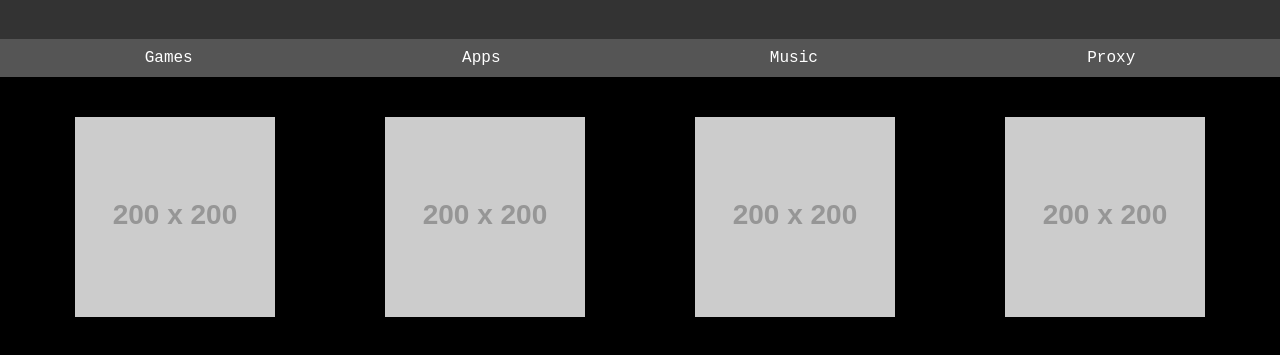
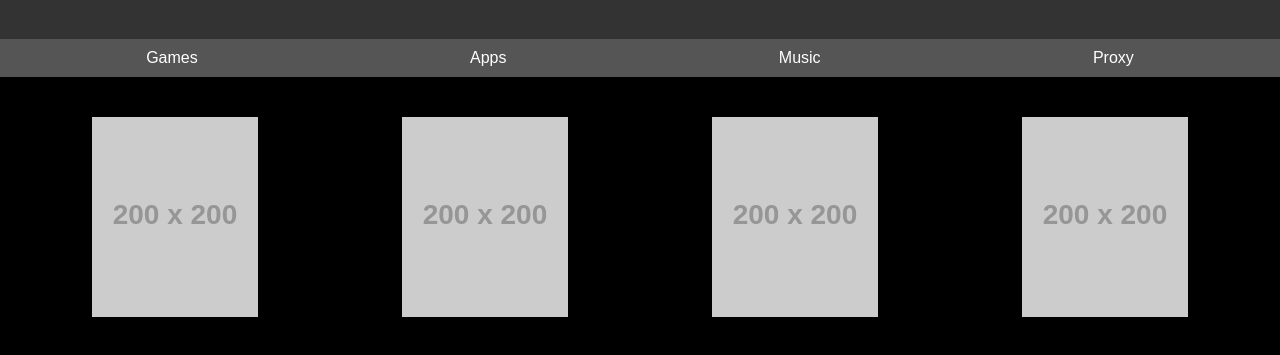
Before and after one commit to bachwebsite/TESTING, a plain HTML site: page index.html in a window 1280 px wide. Shown: the part 81-436 px from the top of the page. Drawn offline with Linux system fonts and the light colour scheme; placeholder pictures from the web are drawn by us.

Commit message:
Update index.html

```diff
--- a/index.html
+++ b/index.html
@@ -5,7 +5,7 @@
     <meta name="viewport" content="width=device-width, initial-scale=1.0">
     <title>Space Website</title>
     <style>
-       body {
+body {
     font-family: 'Orbitron', sans-serif;
     background-color: #000;
     color: #fff;
@@ -22,7 +22,6 @@ header {
 
 nav {
     display: flex;
-    font-family: 'JetBrains Mono', monospace;
     justify-content: space-around;
     padding: 10px;
     background-color: #555;
@@ -38,11 +37,10 @@ nav a {
     flex-wrap: wrap;
     justify-content: space-around;
     padding: 20px;
-    font-family: 'JetBrains Mono', monospace;
 }
 
 .card {
-    width: 200px;
+    width: calc(16.6667% - 40px); /* Adjust the width and margin accordingly */
     height: 200px;
     margin: 20px;
     overflow: hidden;
@@ -70,7 +68,6 @@ nav a {
     transform: translate(-50%, -50%);
     text-align: center;
     opacity: 0;
-    font-family: 'JetBrains Mono', monospace;
     transition: opacity 0.5s;
 }
 
@@ -81,7 +78,6 @@ nav a {
 .card:hover {
     opacity: 0.8; /* Adjust the opacity level as desired */
 }
-
     </style>
 </head>
 <body>
```
